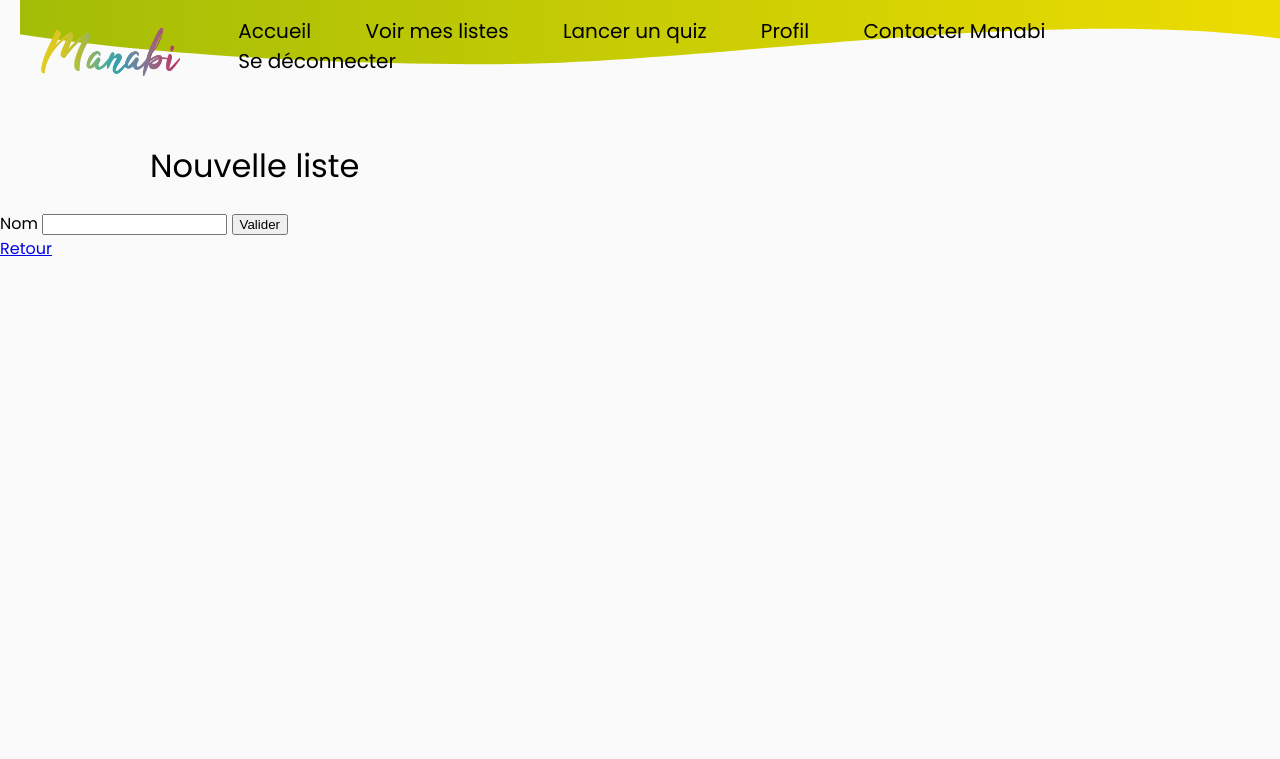
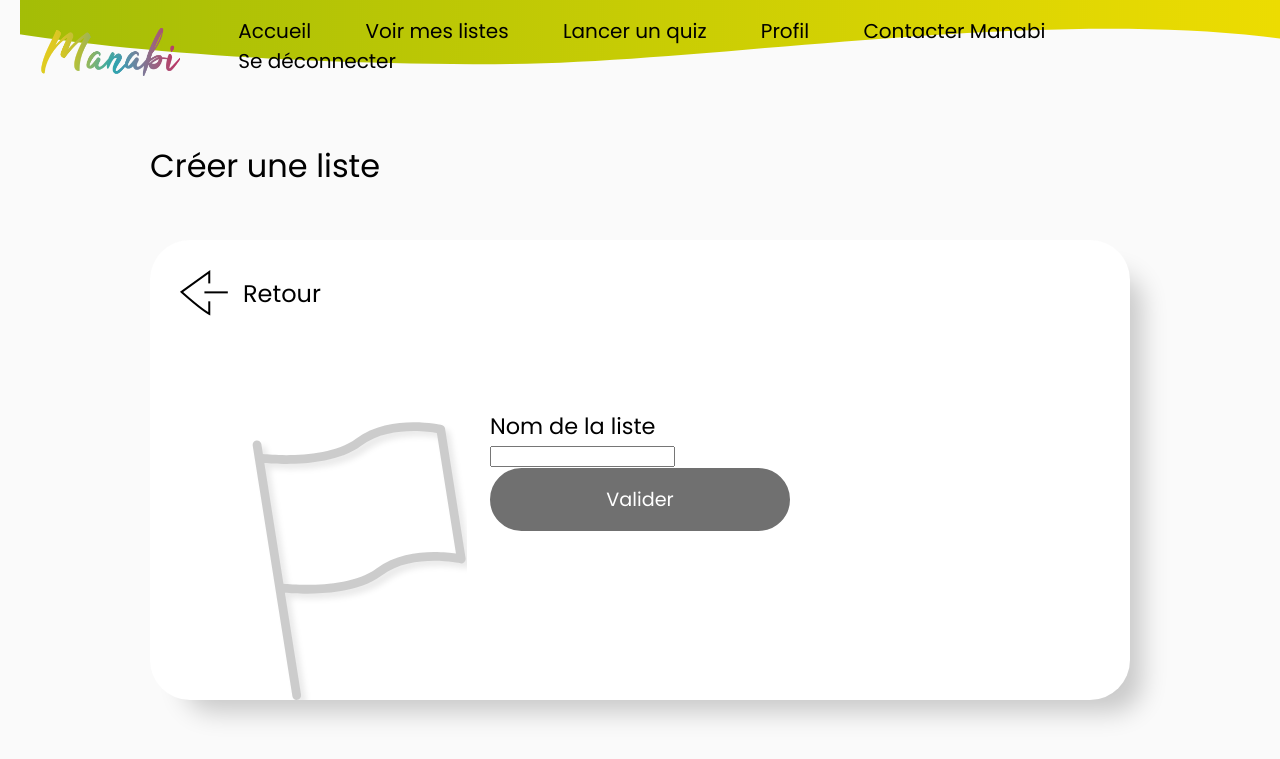
Before and after one commit to Dumorya/Manabi-Symfony, a Symfony app: template templates/words_list/new_list.html.twig in a window 1280 px wide. Shown: the top 759 px of the page. Run offline with Twig, Linux system fonts and the light colour scheme; the template is opened without the code that fills it, so the values that code supplies are empty; form fields are guessed from the names that the template uses; some libraries are stand-ins or nearby versions.

Commit message:
design ++

```diff
--- a/public/css/style.css
+++ b/public/css/style.css
@@ -17,6 +17,11 @@ h1
 *:focus
 {
     outline: none;
+}
+
+.sr-only
+{
+    position: relative;
 }
 
 .planet
@@ -230,12 +235,14 @@ h1
     color: black;
     font-size: 20px;
     transition: all 0.3s ease-out;
+    align-items: center;
+    display: flex;
+    margin: 20px;
 }
 
-.backLink:hover
+.backLink > img
 {
-    color: #B63966;
-    transition: all 0.3s ease-out;
+    margin-right: 15px;
 }
 
 /* navbar */
@@ -440,7 +447,7 @@ h1
 }
 
 /* lists page */
-.listsContainer
+.listsContainer, .addListAddWord
 {
     background-color: white;
     border-radius: 40px;
@@ -448,6 +455,8 @@ h1
     margin: 50px 150px;
     height: 50vh;
     padding: 30px;
+    position: relative;
+    overflow: auto;
 }
 
 .listsContainer form ul
@@ -501,6 +510,7 @@ h1
 .listsContainer ul
 {
     display: flex;
+    flex-wrap: wrap;
 }
 
 .listLabel
@@ -516,15 +526,16 @@ h1
     left: 10%;
 }
 
-.addListDiv
+.noWordNoListDiv
 {
     position: absolute;
-    top: 50%; left: 50%;
+    top: 50%;
+    left: 50%;
     transform: translate(-50%, -50%);
     text-align: center;
 }
 
-.addListDiv > a
+.noWordNoListDiv > a
 {
     margin-top: 20px;
     position: relative;
@@ -539,20 +550,20 @@ h1
     transition: all 0.3s ease-out;
 }
 
-.addListDiv > a:hover
+.noWordNoListDiv > a:hover
 {
     opacity: 0.8;
     transition: all 0.3s ease-out;
 }
 
-.addListDiv > p
+.noWordNoListDiv > p
 {
     font-size: 1.8em;
     opacity: 0.35;
     width: 300px;
 }
 
-.addListDiv > a > img
+.noWordNoListDiv > a > img
 {
     position: absolute;
     top: 50%;
@@ -695,7 +706,7 @@ h1
     margin: 0;
 }
 
-.headerQuiz > a
+.headerQuiz > a, .addListAddWord > a
 {
     text-decoration: none;
     color: black;
@@ -709,7 +720,78 @@ h1
     padding: 50px;
 }
 
-.headerQuiz > a > img
+.headerQuiz > a > img, .addListAddWord > a > img
 {
     margin-right: 15px;
 }
+
+/* add list / add word */
+.addListAddWord > form
+{
+    position: absolute;
+    top: 50%;
+    left: 50%;
+    transform: translate(-50%, -50%);
+}
+
+.addListAddWord > form > label
+{
+    display: block;
+    font-size: 1.4em;
+}
+
+.addListAddWord > form > button
+{
+    display: block;
+    padding: 15px 0px;
+    border-radius: 40px;
+    border: 2px solid #707070;
+    width: 300px;
+    background-color: #707070;
+    color: white;
+    cursor: pointer;
+    font-family: Poppins, sans-serif;
+    font-size: 1.2em;
+}
+
+#words_list_name
+{
+    padding: 15px 0px;
+    border-radius: 40px;
+    border: 2px solid #707070;
+    width: 300px;
+    font-family: Poppins, sans-serif;
+    font-size: 1.2em;
+    margin-bottom: 40px;
+}
+
+.addButtonCorner
+{
+    margin-top: 20px;
+    position: fixed;
+    bottom: 20px;
+    right: 20px;
+    border-radius: 50%;
+    padding: 20px;
+    background-color: #E9BC27;
+    width: 20px;
+    height: 20px;
+    box-shadow: 0 3px 6px rgba(0,0,0,0.2);
+    display: inline-block;
+    opacity: 1;
+    transition: all 0.3s ease-out;
+}
+
+.addButtonCorner:hover
+{
+    opacity: 0.8;
+    transition: all 0.3s ease-out;
+}
+
+.addButtonCorner > img
+{
+    position: absolute;
+    top: 50%;
+    left: 50%;
+    transform: translate(-50%, -50%);
+}
--- a/templates/quiz/quiz.html.twig
+++ b/templates/quiz/quiz.html.twig
@@ -33,11 +33,10 @@
 
         {% if words|length == 0 %}
             <img class="flag" src="{{ asset('images/flag.png') }}" alt="flag"/>
-            <div class="addListDiv">
+            <div class="noWordNoListDiv">
                 <p>Vous n'avez pas encore de mot, ajoutez-en !</p>
                 <a href="{{ path('add_words', {'id': list.id}) }}"><img src="{{ asset('images/plus-symbol.png') }}" /></a>
             </div>
-
         {% else %}
 
             <div class="quizInnerContainer">
--- a/templates/quiz/wordslist.html.twig
+++ b/templates/quiz/wordslist.html.twig
@@ -9,9 +9,11 @@
 
     <div class="listsContainer">
         {% if listNumber == 0 %}
-            <p>Vous n'avez pas encore de liste, ajoutez-en !</p>
+            <div class="noWordNoListDiv">
+                <p>Vous n'avez pas encore de liste, ajoutez-en !</p>
+                <a href="{{ path('new_list') }}"><img src="{{ asset('images/plus-symbol.png') }}" /></a>
+            </div>
 
-            <a href="{{ path('new_list') }}">Ajouter</a>
         {% else %}
             <form action="{{ path('start_quiz') }}" method="post">
                 <ul>
--- a/templates/registration/register.html.twig
+++ b/templates/registration/register.html.twig
@@ -3,7 +3,7 @@
 {% block title %}Créer un compte{% endblock %}
 
 {% block body %}
-    <a class="backLink" href="{{ path('app_login') }}"><i class="fas fa-long-arrow-alt-left"></i> Retour</a>
+    <a class="backLink" href="{{ path('app_login') }}"><img src="{{ asset('images/back.png') }}" alt="retour"/>Retour</a>
 
     <div class="flex">
         <div class="registerImage">
--- a/templates/words_list/_form.html.twig
+++ b/templates/words_list/_form.html.twig
@@ -1,5 +1,5 @@
 {{ form_start(form) }}
-    {{ form_label(form.name, "Nom") }}
+    {{ form_label(form.name, "Nom de la liste") }}
     {{ form_widget(form.name) }}
 
     {{ form_widget(form.save, { 'label': 'Valider' }) }}
--- a/templates/words_list/new_list.html.twig
+++ b/templates/words_list/new_list.html.twig
@@ -6,9 +6,12 @@
 
     {{ include('default/_navbar.html.twig') }}
 
-    <h1>Nouvelle liste</h1>
+    <h1>Créer une liste</h1>
 
-    {{ include('words_list/_form.html.twig') }}
+    <div class="addListAddWord">
+        <a href="{{ path('words_list') }}"><img src="{{ asset('images/back.png') }}" alt="retour"/>Retour</a>
+        {{ include('words_list/_form.html.twig') }}
+        <img class="flag" src="{{ asset('images/flag.png') }}" alt="flag"/>
+    </div>
 
-    <a href="{{ path('words_list') }}">Retour</a>
 {% endblock %}
```
Also changed, not shown: templates/words_list/wordslist.html.twig (+18 -8 lines).
